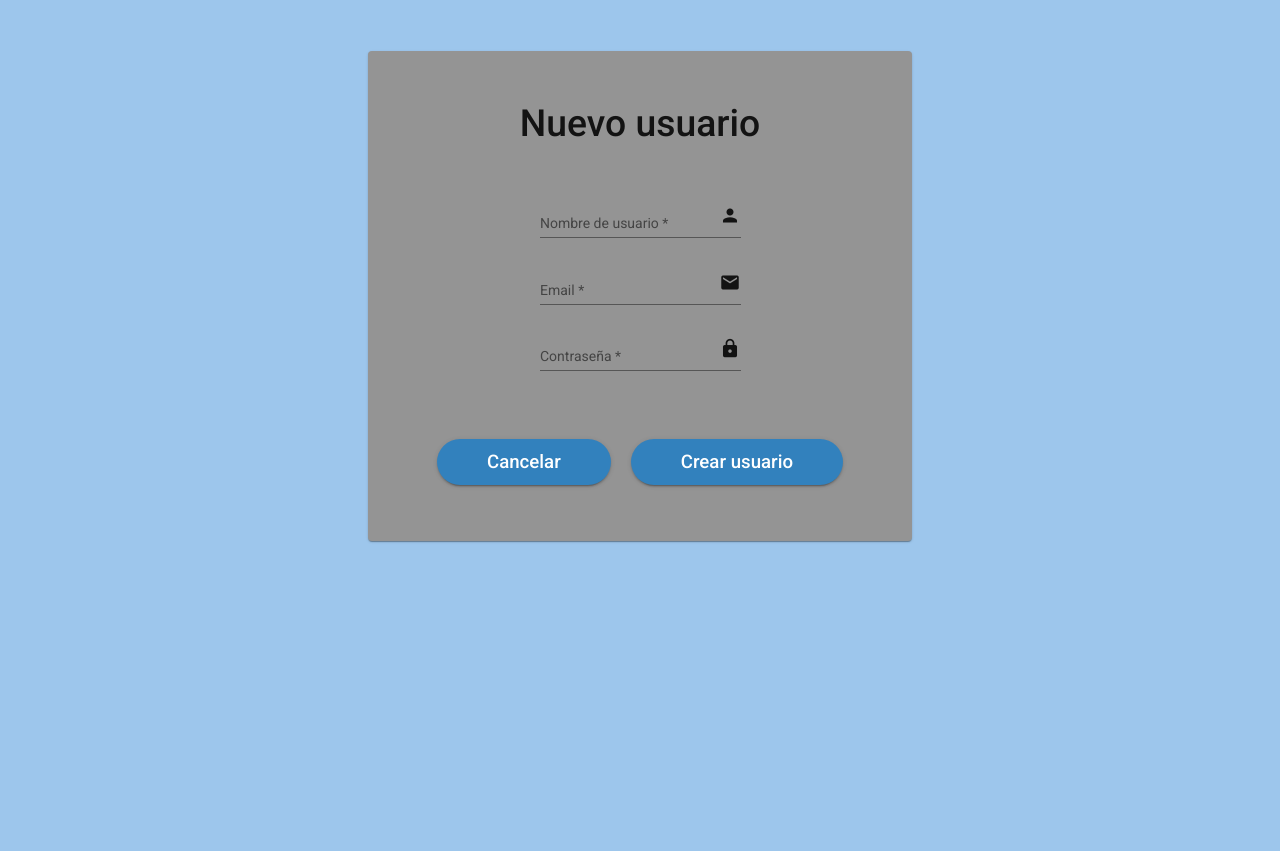
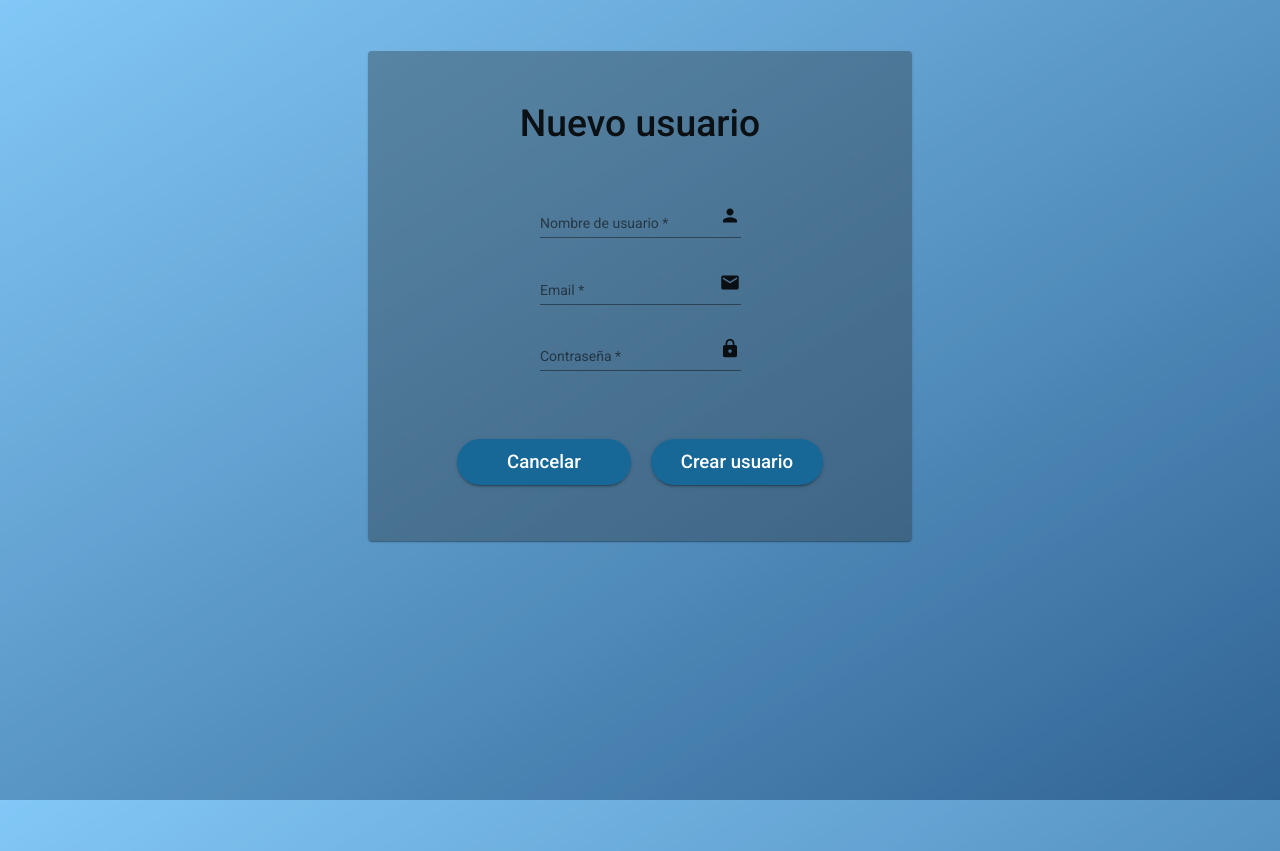
Before and after one commit to JorgeAlonsoLopez/MiniTwitter, an Angular app in the folder Proyecto/: page /registro in a window 1280 px wide. Built offline with nearby package versions, Linux system fonts and the light colour scheme.

Commit message:
finalizada la estética

```diff
--- a/Proyecto/src/app/app.component.html
+++ b/Proyecto/src/app/app.component.html
@@ -6,7 +6,7 @@
     <span class="espaciado"></span>
 
     <!-- <button mat-raised-button [routerLink]="['login']" onclick="ocultar" id="login">Iniciar sesión</button> -->
-    <p>En el caso de que no tengas cuenta</p>
+    <p class="text">En el caso de que no tengas cuenta</p>
     <button mat-raised-button [routerLink]="['registro']" onclick="ocultar" id="registro">Resgístrate</button>
   </mat-card>
 </div>
--- a/Proyecto/src/app/app.component.scss
+++ b/Proyecto/src/app/app.component.scss
@@ -1,7 +1,7 @@
 .carta{
   margin: auto;
   width: 40%;
-  background-color: rgb(148, 148, 148);
+  background-color: rgba(46, 57, 63, 0.397);
   text-align: center;
   margin-top: 4%;
 }
@@ -9,6 +9,7 @@
   font-size: 28pt;
   margin-top: 40px;
   margin-bottom: 60px;
+  color: white;
 }
 
 .carta button{
@@ -25,11 +26,17 @@
 
 #registro{
   border-radius: 50px;
-  padding-left: 50px;
-  padding-right: 50px;
+  padding-left: 30px;
+  padding-right: 30px;
   padding-top: 5px;
   padding-bottom: 5px;
-  font-size: 20pt;
+  font-size: 18pt;
   background-color: rgb(23, 103, 151);
   color: white;
 }
+
+.text{
+  color: rgb(255, 255, 255);
+  font-size: 14pt;
+  margin-bottom: 15px;
+}
--- a/Proyecto/src/app/registro/registro.component.html
+++ b/Proyecto/src/app/registro/registro.component.html
@@ -18,7 +18,7 @@
     <div>
       <span class="espaciado"></span>
       <button mat-raised-button (click)="exit()">Cancelar</button>
-      <button mat-raised-button (click)="new()">Crear usuario</button>
+      <button mat-raised-button (click)="new()" id="btnCrear">Crear usuario</button>
     </div>
   </div>
 
--- a/Proyecto/src/app/registro/registro.component.scss
+++ b/Proyecto/src/app/registro/registro.component.scss
@@ -1,7 +1,7 @@
 .carta{
   margin: auto;
   width: 40%;
-  background-color: rgb(148, 148, 148);
+  background-color: rgba(46, 57, 63, 0.397);
   text-align: center;
   margin-top: 4%;
 }
@@ -31,6 +31,10 @@ button{
   padding-bottom: 5px;
   font-size: 20pt;
   color: white;
-  background-color: rgb(50, 129, 189);
-  border-bottom: rgb(15, 67, 99);
+  background-color:rgb(23, 103, 151);
 }
+
+#btnCrear{
+  padding-left: 30px;
+  padding-right: 30px;
+}
--- a/Proyecto/src/index.html
+++ b/Proyecto/src/index.html
@@ -8,6 +8,7 @@
   <link rel="icon" type="image/x-icon" href="favicon.ico">
   <link href="https://fonts.googleapis.com/css?family=Roboto:300,400,500&display=swap" rel="stylesheet">
   <link href="https://fonts.googleapis.com/icon?family=Material+Icons" rel="stylesheet">
+
 </head>
 <body class="mat-typography">
   <app-root></app-root>
--- a/Proyecto/src/styles.scss
+++ b/Proyecto/src/styles.scss
@@ -1,12 +1,12 @@
 /* You can add global styles to this file, and also import other style files */
 
 html, body { height: 100%; }
-body { margin: 0; font-family: Roboto, "Helvetica Neue", sans-serif; }
-
-html, body { height: 100%; }
-body { margin: 0; font-family: Roboto, "Helvetica Neue", sans-serif; }
+body { margin: 0; }
 
 body{
-  background-color: rgba(77, 152, 221, 0.548);
+  background-color: #8dd3ec;
   // 00aced
+  background-image: linear-gradient(to bottom right, rgba(121, 190, 255, 0.548),rgb(48, 100, 148));
+  background-repeat: no-repeat;
+  background-attachment: fixed;
 }
```
